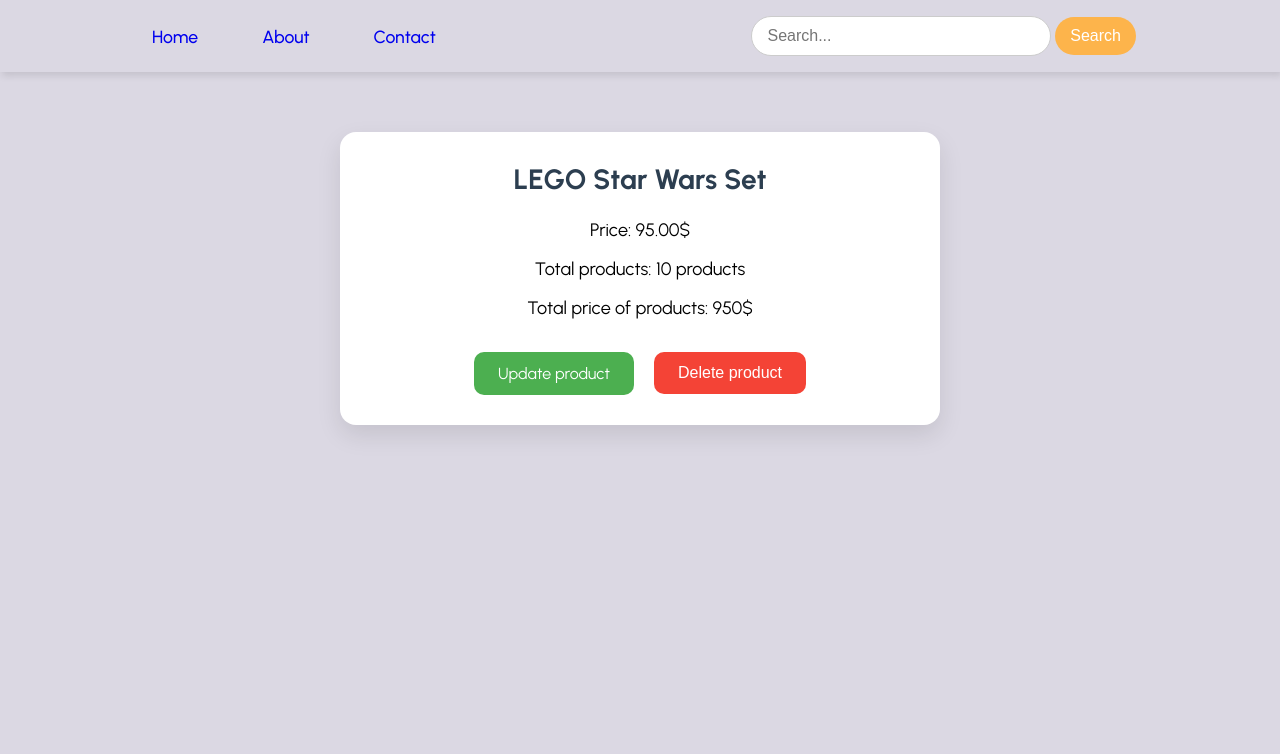
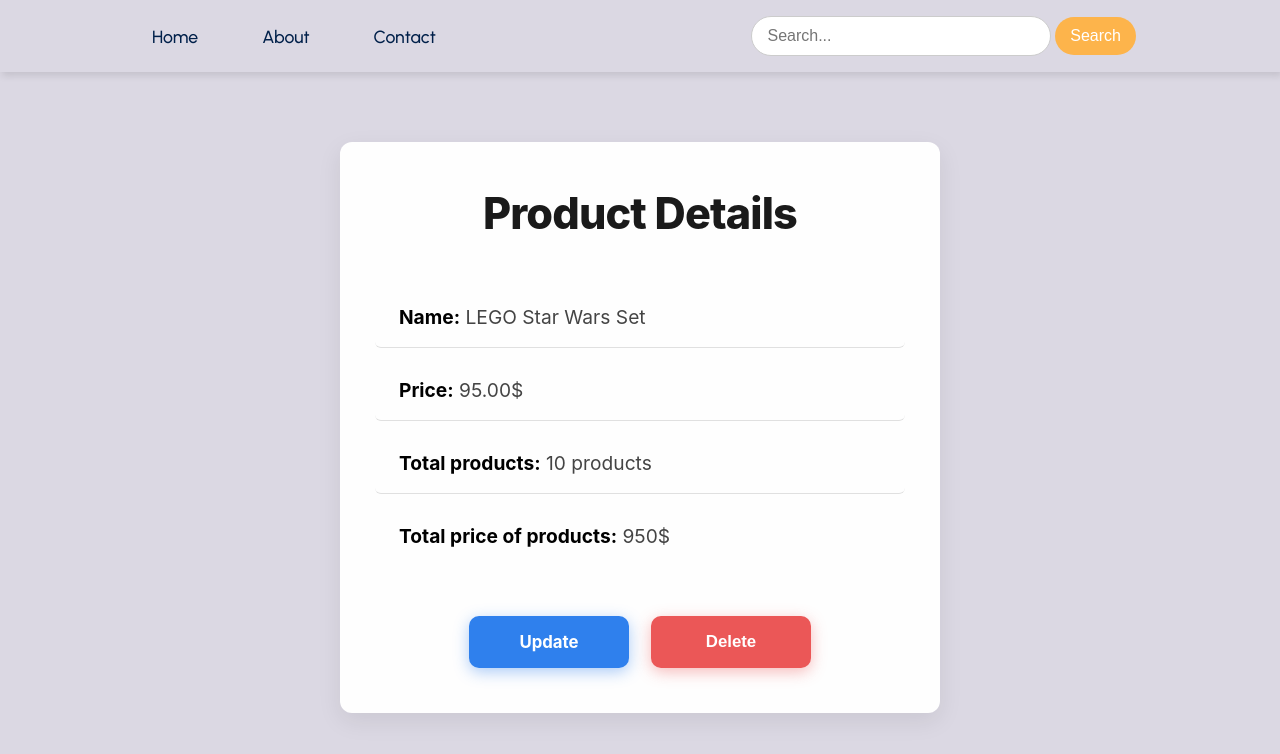
Before and after one commit to BekaMeskhoradze/Product-Project, a Django app: page /product_detail/76 in a window 1280 px wide. Shown: the top 754 px of the page. Run offline with Django 5.2, Linux system fonts and the light colour scheme; data comes from the database, SQL or seed files in the repository.

Commit message:
Fix static files

```diff
--- a/core/static/core/css/product_details.css
+++ b/core/static/core/css/product_details.css
@@ -1,75 +1,137 @@
-.product_details {
+/* Container */
+.container {
     max-width: 600px;
-    margin: 60px auto;
-    background-color: #fff;
-    padding: 30px;
-    border-radius: 16px;
-    box-shadow: 0 10px 25px rgba(0, 0, 0, 0.1);
+    margin: 70px auto;
+    padding: 45px 35px;
+    background-color: #fefefe;
+    border-radius: 12px;
+    font-family: 'Inter', 'Segoe UI', Tahoma, Geneva, Verdana, sans-serif;
+    color: #222;
+    box-shadow: 0 8px 24px rgba(0,0,0,0.08);
     text-align: center;
-    transition: transform 0.3s ease;
+    transition: box-shadow 0.3s ease;
 }
 
-.product_details:hover {
+.container:hover {
+    box-shadow: 0 14px 38px rgba(0,0,0,0.12);
+}
+
+/* Title */
+.container h1 {
+    font-weight: 800;
+    font-size: 2.7rem;
+    margin-bottom: 48px;
+    color: #1a1a1a;
+    letter-spacing: -0.02em;
+}
+
+/* Product info list */
+.product-info {
+    list-style: none;
+    padding: 0;
+    margin-bottom: 50px;
+}
+
+.product-info li {
+    font-size: 1.2rem;
+    padding: 18px 24px;
+    border-bottom: 1px solid #e0e0e0;
+    text-align: left;
+    color: #444;
+    transition: background-color 0.25s ease;
+    border-radius: 6px;
+    margin-bottom: 12px;
+    cursor: default;
+}
+
+.product-info li:last-child {
+    border-bottom: none;
+    margin-bottom: 0;
+}
+
+.product-info li:hover {
+    background-color: #f9f9f9;
+}
+
+.product-info li strong {
+    font-weight: 700;
+    color: #000;
+}
+
+/* Buttons container */
+.button-container {
+    display: flex;
+    justify-content: center;
+    gap: 22px;
+    flex-wrap: wrap;
+}
+
+/* Base button style */
+.update-btn,
+.delete-btn {
+    padding: 16px 48px;
+    font-size: 1.05rem;
+    font-weight: 700;
+    border-radius: 10px;
+    cursor: pointer;
+    min-width: 160px;
+    border: none;
+    transition:
+        background-color 0.3s ease,
+        box-shadow 0.3s ease,
+        transform 0.25s ease;
+    user-select: none;
+    text-decoration: none;
+    display: inline-flex;
+    align-items: center;
+    justify-content: center;
+    box-shadow: 0 3px 10px rgba(0,0,0,0.07);
+}
+
+/* Update Button */
+.update-btn {
+    background-color: #2f80ed;
+    color: white;
+    box-shadow: 0 4px 15px rgba(47, 128, 237, 0.4);
+}
+
+.update-btn:hover,
+.update-btn:focus {
+    background-color: #1366d6;
+    outline: none;
+    box-shadow: 0 8px 22px rgba(19, 102, 214, 0.5);
     transform: translateY(-3px);
 }
 
-.product_details h2 {
-    font-size: 28px;
-    margin-bottom: 20px;
-    color: #2c3e50;
+/* Delete Button */
+.delete-btn {
+    background-color: #eb5757;
+    color: white;
+    box-shadow: 0 4px 15px rgba(235, 87, 87, 0.4);
 }
 
-.product_details p {
-    font-size: 18px;
-    margin: 10px 0;
-    line-height: 1.6;
+.delete-btn:hover,
+.delete-btn:focus {
+    background-color: #c0392b;
+    outline: none;
+    box-shadow: 0 8px 22px rgba(192, 57, 43, 0.5);
+    transform: translateY(-3px);
 }
 
-/* ღილაკების ცენტრში განლაგება */
-.product-buttons {
-    display: flex;
-    justify-content: center;
-    gap: 20px;
-    margin-top: 30px;
-    flex-wrap: wrap;
+/* Responsive */
+@media (max-width: 480px) {
+    .container {
+        margin: 40px 20px;
+        padding: 35px 25px;
     }
 
-.product-buttons a,
-.product-buttons form {
-    display: inline-block;
+    .button-container {
+        flex-direction: column;
+        gap: 16px;
     }
 
-/* ღილაკების სტილი */
     .update-btn,
     .delete-btn {
-    padding: 12px 24px;
-    font-size: 16px;
-    border: none;
-    border-radius: 10px;
-    cursor: pointer;
-    transition: all 0.3s ease;
-    min-width: 150px;
-    text-align: center;
-    text-decoration: none;
-    display: inline-block;
+        min-width: 100%;
     }
-
-.update-btn {
-    background-color: #4CAF50;
-    color: white;
 }
-
-.update-btn:hover {
-    background-color: #45a049;
-    box-shadow: 0 4px 12px rgba(0, 128, 0, 0.3);
-}
-
-.delete-btn {
-    background-color: #f44336;
-    color: white;
-}
-
-.delete-btn:hover {
-    background-color: #d32f2f;
-    box-shadow: 0 4px 12px rgba(255, 0, 0, 0.3);
-}
--- a/core/templates/product_detail.html
+++ b/core/templates/product_detail.html
@@ -3,21 +3,23 @@
 {% block extra_head %}
     <link rel="stylesheet" href="{% static 'core/css/product_details.css' %}">
 {% endblock %}
-{% block title %}Product details{% endblock %}
+{% block content %}
+<div class="container">
+    <h1>Product Details</h1>
 
-{% block content %}
-    <div class="product_details">
-        <h2>{{ product.name }}</h2>
-        <p>Price: {{ product.price }}$</p>
-        <p>Total products: {{ product.quantity }} products</p>
-        <p>Total price of products: {{ product.total_value }}$</p>
+    <ul class="product-info">
+        <li><strong>Name:</strong> {{ product.name }}</li>
+        <li><strong>Price:</strong> {{ product.price }}$</li>
+        <li><strong>Total products:</strong> {{ product.quantity }} products</li>
+        <li><strong>Total price of products:</strong> {{ product.total_value }}$</li>
+    </ul>
 
-        <div class="product-buttons">
-            <a href="{% url 'update_product' product.pk %}" class="update-btn">Update product</a>
-            <form action="{% url 'delete_product' product.pk %}" method="POST">
-                {% csrf_token %}
-                <button class="delete-btn" onclick="return confirm('Are you sure you want to delete?')">Delete product</button>
-            </form>
-        </div>
+    <div class="button-container">
+        <a href="{% url 'update_product' product.id %}" class="update-btn">Update</a>
+        <form method="post" action="{% url 'delete_product' product.id %}" style="display: inline;">
+            {% csrf_token %}
+            <button type="submit" class="delete-btn" onclick="return confirm('Are you sure you want to delete this product?')">Delete</button>
+        </form>
     </div>
+</div>
 {% endblock %}
--- a/static/css/global.css
+++ b/static/css/global.css
@@ -10,27 +11,27 @@
     font-size: 16px;
 }
 
-body{
+body {
     background-color: #dbd8e3;
 }
 
-a{
+a {
     text-decoration: none;
 }
 
-ul, li{
+ul, li {
     list-style-type: none;
 }
 
-header{
-    width:100%;
-    box-shadow: 2px 4px 7px 0px rgba(0,0,0,0.1);
-    -webkit-box-shadow: 2px 4px 7px 0px rgba(0,0,0,0.1);
-    -moz-box-shadow: 2px 4px 7px 0px rgba(0,0,0,0.1);
+header {
+    width: 100%;
+    box-shadow: 2px 4px 7px 0px rgba(0, 0, 0, 0.1);
+    -webkit-box-shadow: 2px 4px 7px 0px rgba(0, 0, 0, 0.1);
+    -moz-box-shadow: 2px 4px 7px 0px rgba(0, 0, 0, 0.1);
     margin-bottom: 3rem;
 }
 
-header .header-nav{
+.header-nav {
     width: 80%;
     display: flex;
     justify-content: space-between;
@@ -39,26 +40,29 @@
     padding: 1rem;
 }
 
-header .header-nav .header-ul{
+.header-ul {
     display: flex;
     align-items: center;
     gap: 3rem;
 }
-header .header-nav .header-ul .header-li a{
-    padding: .5rem;
+
+.header-li a {
+    padding: 0.5rem;
     border-radius: 4px;
-    transition: all .3s ease
+    transition: all 0.3s ease;
     color: #00204a;
     font-size: 1.1rem;
     font-weight: 500;
 }
-header .header-nav .header-ul .header-li a:hover {
+
+.header-li a:hover {
     background-color: #ff9a3c;
 }
 
-header .header-nav .header-ul .header-li a.active{
+.header-li a.active {
     background-color: #ff9a3c;
 }
+
 .search-bar input {
     padding: 10px 15px;
     font-size: 1rem;
--- a/templates/base.html
+++ b/templates/base.html
@@ -9,15 +9,20 @@
     <link rel="stylesheet" href="{% static 'css/global.css' %}">
     {% block extra_head %}{% endblock %}
     <title>{% block title %}{% endblock %}</title>
-
 </head>
 <body>
     <header>
         <nav class="header-nav">
             <ul class="header-ul">
-                    <li class="header-li"><a class="{% if request.path == '/' %}active{% endif %}" href="{% url 'index' %}">Home</a></li>
-                    <li class="header-li {% if request.path == '/about/' %}active{% endif %}"><a class="{% if request.path == '/about/' %}active{% endif %}" href="{% url 'about' %}">About</a></li>
-                    <li class="header-li {% if request.path == '/contact/' %}active{% endif %}"><a class="header-li {% if request.path == '/contact/' %}active{% endif %}" href="{% url 'contact' %}">Contact</a></li>
+                <li class="header-li">
+                    <a class="{% if request.resolver_match.url_name == '/' %}active{% endif %}" href="{% url 'index' %}">Home</a>
+                </li>
+                <li class="header-li">
+                    <a class="{% if request.resolver_match.url_name == '/about/' %}active{% endif %}" href="{% url 'about' %}">About</a>
+                </li>
+                <li class="header-li">
+                    <a class="{% if request.resolver_match.url_name == '/contact/' %}active{% endif %}" href="{% url 'contact' %}">Contact</a>
+                </li>
             </ul>
             <div class="search-bar">
                 <form>
```
Also changed, not shown: other parts of static/css/global.css (+72 -1 lines), core/static/core/css/categories_details.css (+76 -59 lines), core/static/core/css/index.css (+41 -20 lines), core/templates/categories_details.html (+5 -6 lines), core/templates/index.html (+10 -4 lines). Lines whose indentation alone changed are shown as unchanged.
